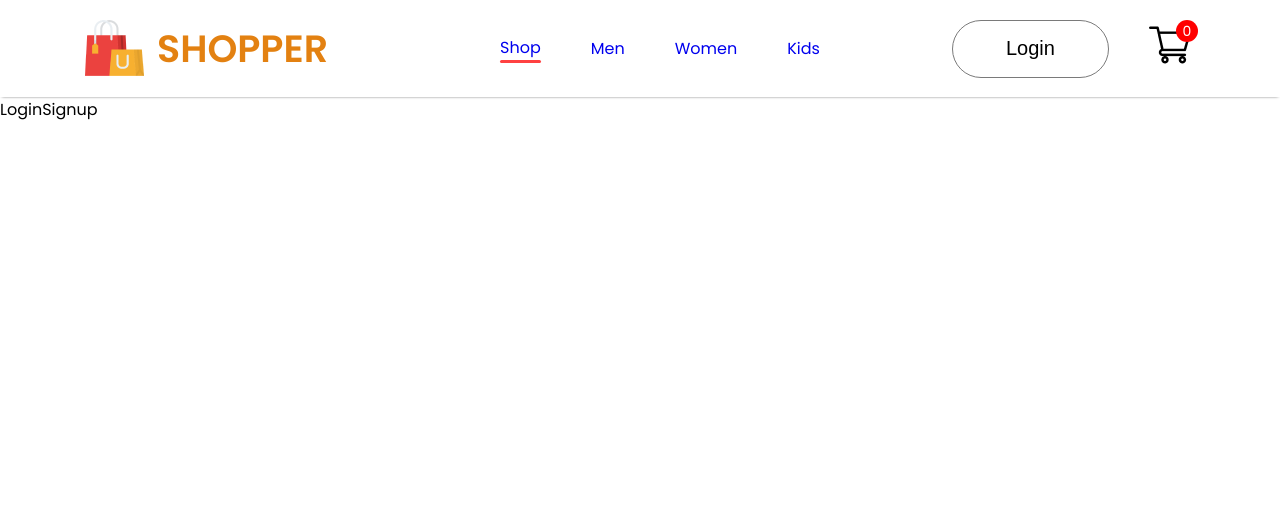
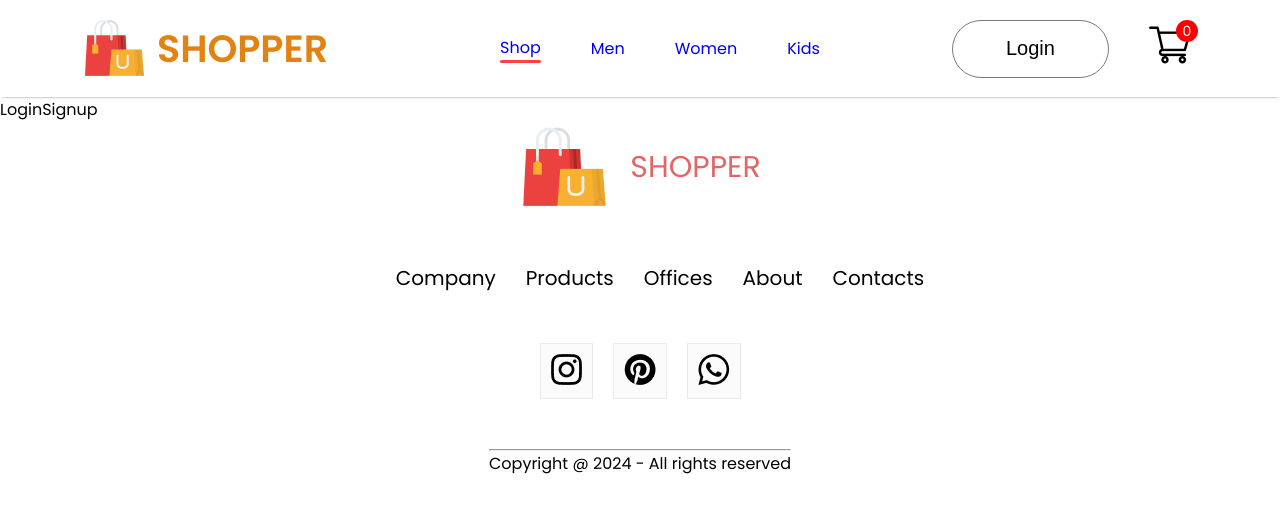
Before and after one commit to Amitkm-450/Shopper, a React (Create React App) app: page /login in a window 1280 px wide. Shown: the top 512 px of the page. Built offline with nearby package versions, Linux system fonts and the light colour scheme.

Commit message:
Footer is added to App js

```diff
--- a/src/App.js
+++ b/src/App.js
@@ -6,6 +6,7 @@
 import Product from './Pages/Product';
 import Cart from './Pages/Cart';
 import LoginSignup from './Pages/LoginSignup';
+import Footer from './Components/Footer/Footer'
 
 function App() {
   return (
@@ -24,6 +25,7 @@
            <Route path="/cart" element={<Cart/>}/>
            <Route path="/login" element={<LoginSignup/>}/>
         </Routes>
+        <Footer/>
       </BrowserRouter>
     </div>
   );
--- /dev/null
+++ b/src/Components/Footer/Footer.css
@@ -0,0 +1,44 @@
+.footer{
+ display: flex;
+ flex-direction: column;
+ justify-content: center;
+ align-items: center;
+ gap: 50px;
+}
+
+.footer-logo{
+    display: flex;
+    align-items: center;
+    gap: 20px;
+}
+
+.footer-logo p{
+    font-style: Poppins;
+    color: rgb(228, 101, 101);
+    font-size: 30px;
+    font-weight: 400;
+    align-items: center;
+}
+
+.footer-links{
+    display: flex;
+    gap: 30px;
+    list-style: none;
+    justify-content: space-between;
+}
+.footer-links li{
+    cursor: pointer;
+    font-size: 20px;
+}
+.footer-social-icon{
+    display: flex;
+    gap: 20px;
+    justify-content: center;
+}
+
+.footer-icons-container{
+  padding: 10px;
+  padding-bottom: 6px;
+  background: #fbfbfb;
+  border: 1px solid #ebebeb;
+}
--- /dev/null
+++ b/src/Components/Footer/Footer.jsx
@@ -0,0 +1,42 @@
+import React from 'react'
+import "./Footer.css"
+
+import footer_logo from "../Assets/logo_big.png"
+import instagram_icon from "../Assets/instagram_icon.png"
+import pintester_icon from "../Assets/pintester_icon.png"
+import whatsapp_icon from "../Assets/whatsapp_icon.png"
+
+const Footer = () => {
+  return (
+    <div className='footer'>
+        <div className="footer-logo">
+            <img src={footer_logo} alt="" />
+            <p>SHOPPER</p>
+        </div>
+        <ul className='footer-links'>
+            <li>Company</li>
+            <li>Products</li>
+            <li>Offices</li>
+            <li>About</li>
+            <li>Contacts</li>
+        </ul>
+        <div className="footer-social-icon">
+            <div className="footer-icons-container">
+                <img src={instagram_icon} alt="instagram_icon" />
+            </div>
+            <div className="footer-icons-container">
+                <img src={pintester_icon} alt="pintester_icon" />
+            </div>
+            <div className="footer-icons-container">
+                <img src={whatsapp_icon} alt="whatsapp_icon" />
+            </div>
+        </div>
+        <div className="fooetr-copyright">
+            <hr />
+            <p>Copyright @ 2024 - All rights reserved</p>
+        </div>
+    </div>
+  )
+}
+
+export default Footer
```
